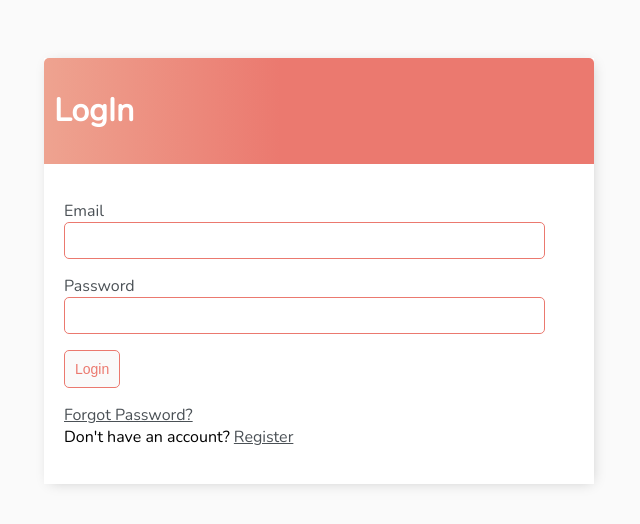
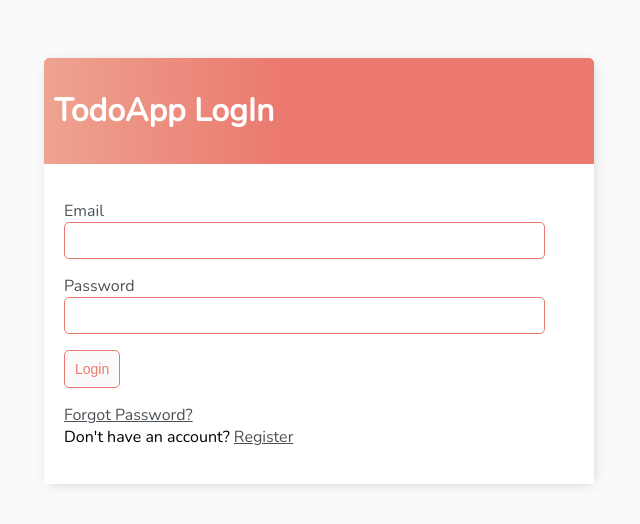
Before and after one commit to FArooghOghba/Django-CBV-TodoApp, a Django app: page /accounts/login/ in a window 1280 px wide. Shown: the top 524 px of the page, without its empty margins (321-961 px from the left). Run offline with Django 3.2, Linux system fonts and the light colour scheme; parts of the project's set-up code (start-up, migrations or seed data) failed here and were passed over; some libraries are stand-ins or nearby versions.

Commit message:
feat: edit login template
 editing for checking ci/cd

```diff
--- a/core/accounts/templates/accounts/login.html
+++ b/core/accounts/templates/accounts/login.html
@@ -3,7 +3,7 @@
 
 {% block content %}
     <div class="header-bar">
-        <h1>LogIn</h1>
+        <h1>TodoApp LogIn</h1>
     </div>
 
     <div class="card-body">
```
